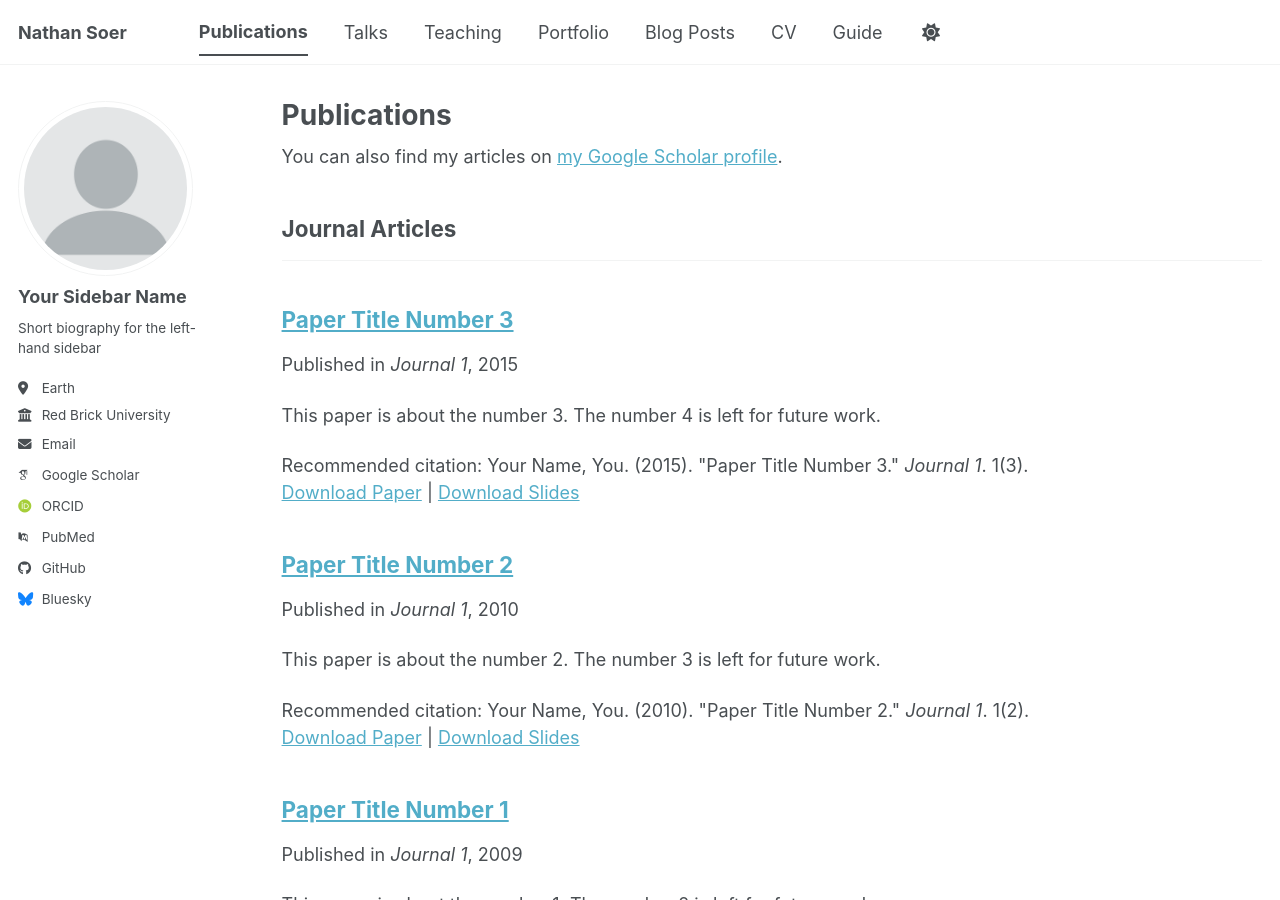
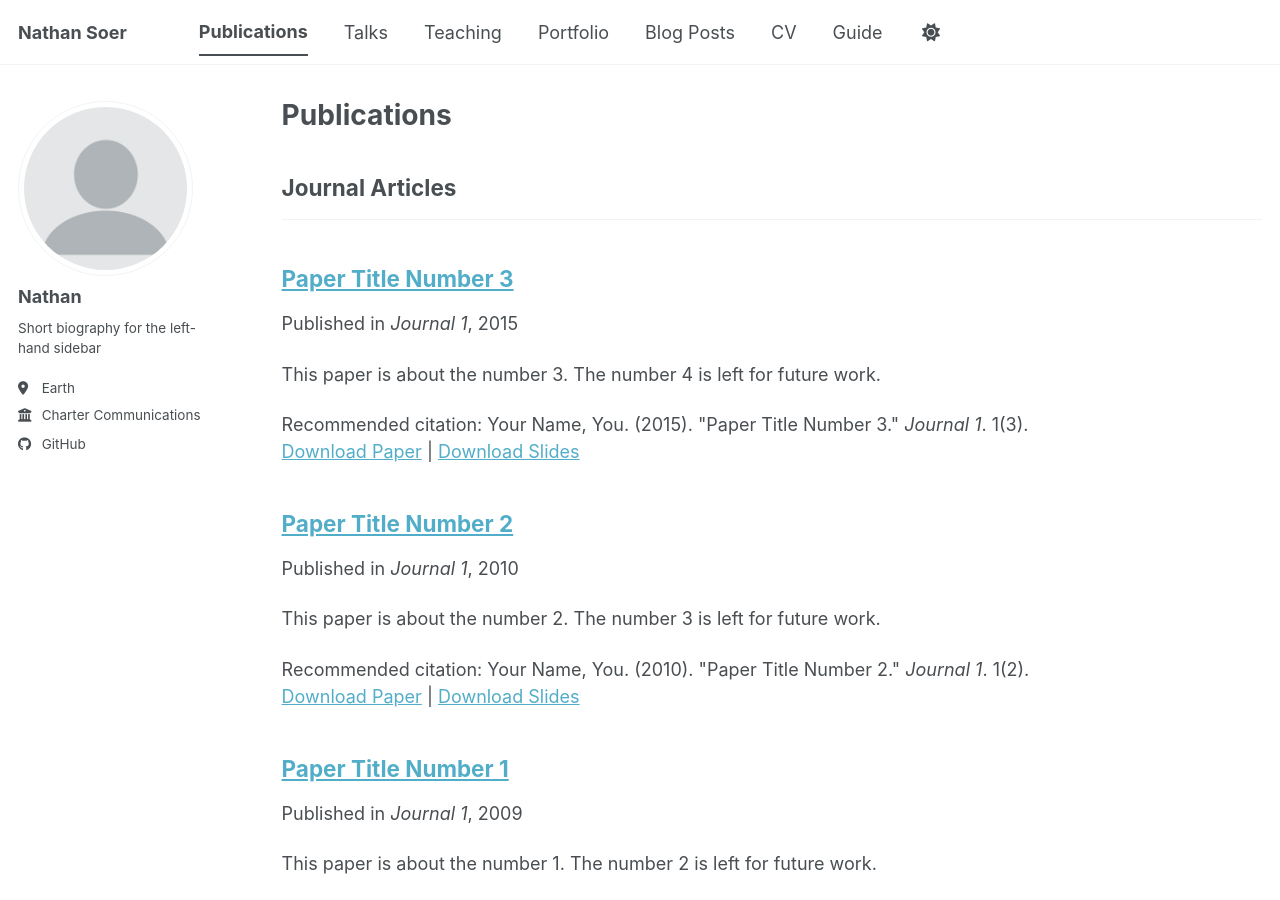
Before and after one commit to Riion8/Riion8.github.io, a Jekyll site: the page built from _pages/publications.html, in a window 1280 px wide and 900 px high. Built offline with Jekyll 4.4.1, drawn with Linux system fonts in a browser that asks for light colours; some web fonts are replaced; a script bundle is joined from its source files by our own code; library files that are not in the unit come from our copies; some of the changed lines change nothing that is shown.

Commit message:
Update _config.yml

```diff
--- a/_config.yml
+++ b/_config.yml
@@ -24,27 +24,10 @@
 author:
   # Biographic information
   avatar           : "profile.png"
-  name             : "Your Sidebar Name"
-  pronouns         : # example: "she/her"
+  name             : "Nathan"
   bio              : "Short biography for the left-hand sidebar"
   location         : "Earth"
-  employer         : "Red Brick University"
-  uri              : # URL
-  email            : "none@example.org"
-
-  # Academic websites
-  academia         : # URL
-  arxiv            : # URL - Update with the correct link to your profile
-  googlescholar    : "https://scholar.google.com/citations?user=PS_CX0AAAAAJ"
-  inspire-hep      : # URL
-  impactstory      : # URL
-  orcid            : "https://orcid.org/yourorcidurl"
-  semantic         : # URL
-  ssrn             : # URL
-  pubmed           : "https://www.ncbi.nlm.nih.gov/pubmed/?term=john+snow"
-  researchgate     : # URL
-  scopus           : # URL
-  zotero           : # URL
+  employer         : "Charter Communications"
 
 
   # Repositories and software development
@@ -54,33 +37,6 @@
   github           : "riion8"
   kaggle           : # Username
   stackoverflow    : # User number or user number and name (i.e., use "1" or "1/jeff-atwood")
-
-  # Social media
-  artstation       : # Username
-  bluesky          : "bsky.app" # Replace this with you Bluesky username
-  facebook         : # Username
-  flickr           : # Username
-  foursquare       : # Username
-  goodreads        : # Username
-  google_plus      : # Username
-  keybase          : # Username
-  instagram        : # Username
-  lastfm           : # Username
-  linkedin         : # Username
-  mastodon         : # URL
-  medium           : # URL
-  pinterest        : # Username
-  soundcloud       : # Username
-  steam            : # Username
-  telegram         : # URL
-  tumblr           : # Username
-  twitter          : # Username for X / Twitter
-  vine             : # Username
-  weibo            : # Username
-  wikipedia        : # Username
-  xing             : # Username
-  youtube          : # Username
-  zhihu            : # Username
 
 # Publication Category - The following the list of publication categories and their headings
 publication_category:
```
